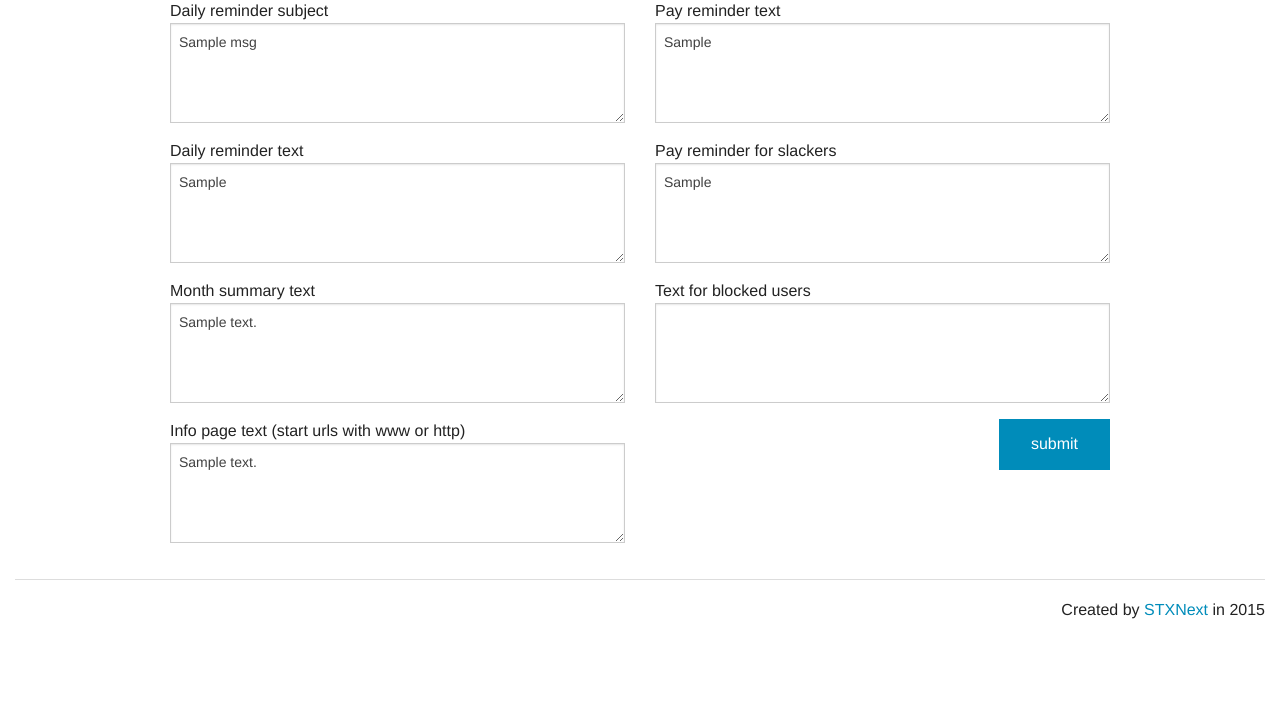
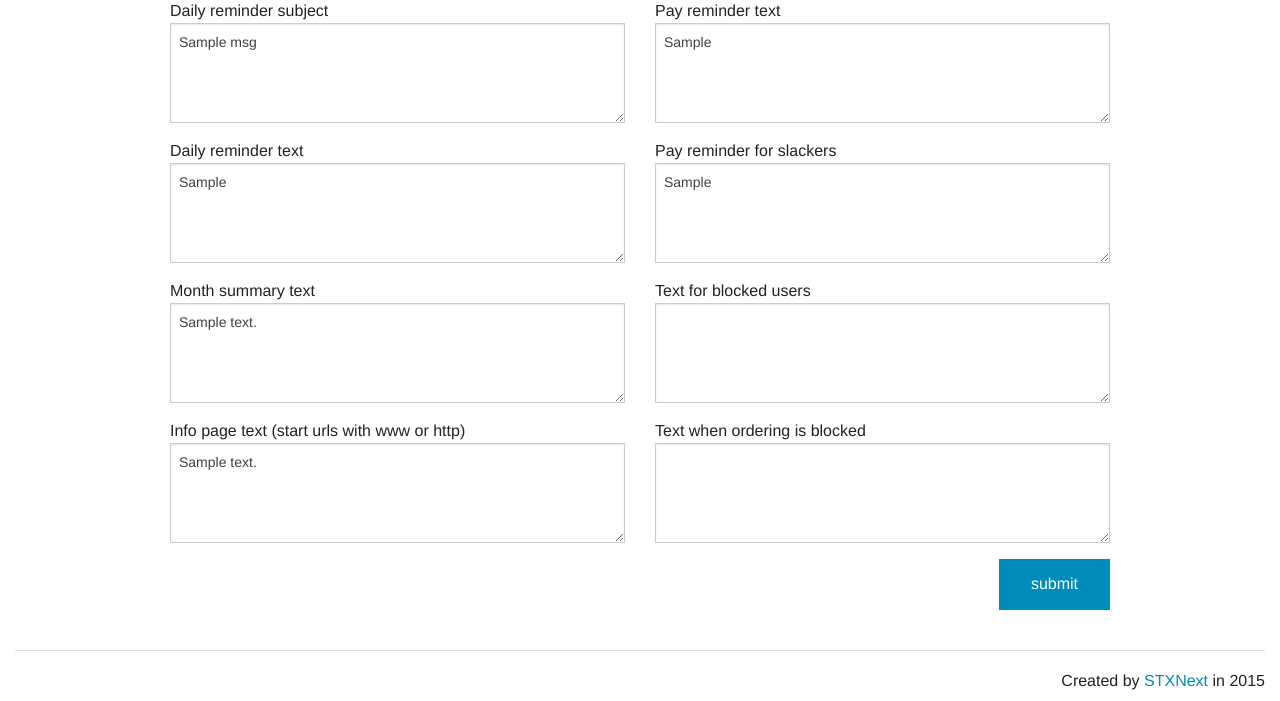
Before and after one commit to pdyba/lunch-app, a Flask app: page /finance_mail_text in a window 1280 px wide. Shown: the part 179-880 px from the top of the page. Before the commit the page ends 798 px from the top, so only its background shows below. Run offline with Flask 2, Linux system fonts and the light colour scheme; a user stored in the database is signed in; tables that the repository leaves empty hold one stand-in row (values such as "Sample post"); parts of the project's set-up code (start-up, migrations or seed data) failed here and were passed over.

Commit message:
corrected as suggested

```diff
--- a/src/lunch_app/fixtures.py
+++ b/src/lunch_app/fixtures.py
@@ -3,7 +3,7 @@ Fixtures for database.
 """
 
 from .main import db
-from .models import Order, Food, User, Finance, MailText
+from .models import Order, Food, User, Finance, MailText, OrderingInfo
 from datetime import datetime, date, timedelta
 
 
@@ -11,6 +11,9 @@ def fill_db():
     """
     Fill the database for tests
     """
+    ordering_info = OrderingInfo()
+    ordering_info.is_allowed = True
+    db.session.add(ordering_info)
     user = User()
     user.email = 'e@e.pl'
     user.username = 'test_user'
@@ -99,5 +102,6 @@ def fill_db():
     mailtxt.pay_reminder = "reminder3"
     mailtxt.pay_slacker_reminder = 'slacker4'
     mailtxt.blocked_user_text = 'YouareBlocked'
+    mailtxt.ordering_is_blocked_text = 'OrderingIsBlocked'
     db.session.add(mailtxt)
     db.session.commit()
--- a/src/lunch_app/forms.py
+++ b/src/lunch_app/forms.py
@@ -185,7 +185,13 @@ class MailTextForm(Form):
     blocked_user_text = TextAreaField(
         "blocked_user_text",
         validators=[validators.DataRequired(
-            "Please enter text which will be shwon for blocked users"
+            "Please enter text which will be shown for blocked users"
+        )]
+    )
+    ordering_is_blocked_text = TextAreaField(
+        "ordering_is_blocked_text",
+        validators=[validators.DataRequired(
+            "Please enter text which will be shown if ordering is blocked"
         )]
     )
 
--- a/src/lunch_app/models.py
+++ b/src/lunch_app/models.py
@@ -122,3 +122,10 @@ class MailText(db.Model):
     pay_slacker_reminder = Column(String(800))
     info_page_text = Column(String(1600))
     blocked_user_text = Column(String(800))
+    ordering_is_blocked_text = Column(String(800))
+
+
+class OrderingInfo(db.Model):
+    __tablename__ = 'ordering_info'
+    id = Column(Integer, primary_key=True)
+    is_allowed = Column(Boolean, default=True)
--- a/src/lunch_app/templates/day_summary.html
+++ b/src/lunch_app/templates/day_summary.html
@@ -9,8 +9,8 @@
         </div>
     <div class="large-6 columns">
         <h3 class="right">Ordering is
-            {% if ordering_is_active() == True %}<a style="color: green">Active</a>
-            {% elif ordering_is_active() == False %}<b style="color: red">Blocked</b>
+            {% if ordering_is_active() %}<a style="color: green">Active</a>
+            {% else %}<b style="color: red">Blocked</b>
             {% endif %}</h3>
     </div>
     </div>
--- a/src/lunch_app/templates/finance_mail_text.html
+++ b/src/lunch_app/templates/finance_mail_text.html
@@ -25,6 +25,8 @@
             {{ form.pay_slacker_reminder }}
             Text for blocked users
             {{ form.blocked_user_text }}
+            Text when ordering is blocked
+            {{ form.ordering_is_blocked_text }}
 
             <input type="submit" value="submit" class="button right">
             </form>
--- a/src/lunch_app/views.py
+++ b/src/lunch_app/views.py
@@ -29,7 +29,7 @@ from .forms import (
     FinanceSearchForm,
     FinanceBlockUserForm,
 )
-from .models import Order, Food, User, Finance, MailText
+from .models import Order, Food, User, Finance, MailText, OrderingInfo
 from .permissions import user_is_admin
 from .utils import next_month, previous_month
 
@@ -83,9 +83,19 @@ def create_order():
             try:
                 msg = texts.blocked_user_text
             except AttributeError:
-                msg = "Sorry You didn't pay for last month :("
+                msg = "Sorry you didn't pay for last month :("
         except OperationalError:
-            msg = "Sorry You didn't pay for last month :("
+            msg = "Sorry you didn't pay for last month :("
+        flash(msg)
+        return redirect('overview')
+
+    ordering_is_allowed = OrderingInfo.query.get(1)
+    if not ordering_is_allowed.is_allowed:
+        texts = MailText.query.get(1)
+        try:
+            msg = texts.ordering_is_blocked_text
+        except AttributeError:
+            msg = "Sorry You were too late Ordering is blocked now"
         flash(msg)
         return redirect('overview')
     form = OrderForm(request.form)
@@ -908,13 +918,10 @@ def finance_block_user():
     Allows to block specific user from ordering.
     """
     users = User.query.all()
-    users_to_block = []
-    users_to_unblock = []
-    for user in users:
-        if user.active:
-            users_to_block.append((user.id, user.username))
-        else:
-            users_to_unblock.append((user.id, user.username))
+    users_to_block = [(user.id, user.username) for
+                      user in users if user.active]
+    users_to_unblock = [(user.id, user.username) for
+                        user in users if not user.active]
     form_block = FinanceBlockUserForm(request.form)
     form_block.user_select.choices = users_to_block
     form_unblock = FinanceBlockUserForm(request.form)
@@ -947,8 +954,9 @@ def finance_block_ordering():
     """
     Allows to block ordering for everyone.
     """
-    global ORDERING_IS_ACTIVE
-    ORDERING_IS_ACTIVE = False
+    ordering_is_allowed = OrderingInfo.query.get(1)
+    ordering_is_allowed.is_allowed = False
+    db.session.commit()
     flash('Now users can NOT order !')
     return redirect('day_summary')
 
@@ -959,7 +967,13 @@ def finance_unblock_ordering():
     """
     Allows to unblock ordering for everyone.
     """
-    global ORDERING_IS_ACTIVE
-    ORDERING_IS_ACTIVE = True
+    try:
+        ordering_is_allowed = OrderingInfo.query.get(1)
+        ordering_is_allowed.is_allowed = True
+    except AttributeError:
+        ordering_is_allowed = OrderingInfo()
+        ordering_is_allowed.is_allowed = True
+        db.session.add(ordering_is_allowed)
+    db.session.commit()
     flash('Now users can order :)')
     return redirect('day_summary')
```
Also changed, not shown: migrations/versions/3e313cf61b7_.py (added, +26 -0 lines), migrations/versions/51afbfc4c54_.py (added, +36 -0 lines), migrations/versions/54c994cff69_.py (added, +26 -0 lines), src/lunch_app/templates/order.html (+0 -11 lines), src/lunch_app/tests.py (+18 -6 lines).
